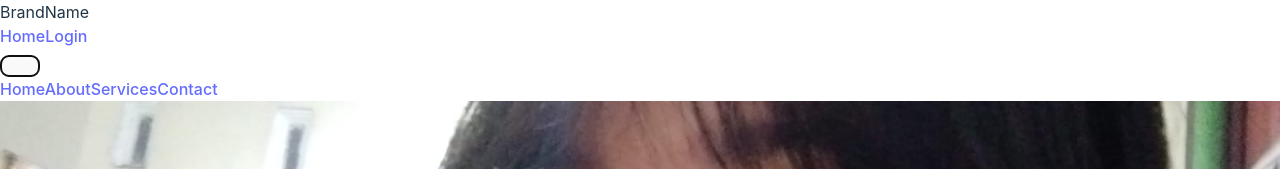
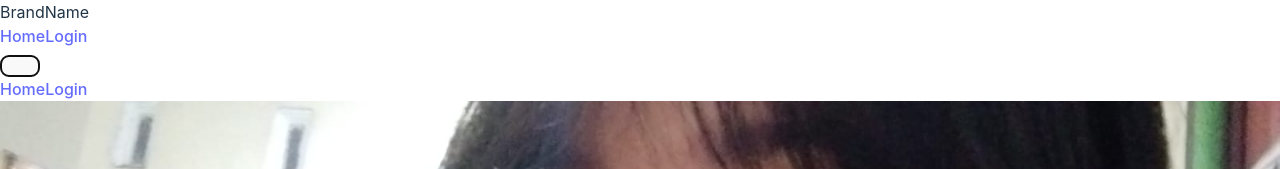
Before and after one commit to Reyhansyah11/gallery, a React (Vite) app: page / in a window 1280 px wide. Both pictures are taken after a click on the button 20 px from the left and 66 px from the top of the page. Shown: the top 169 px of the page. Built offline with nearby package versions, Linux system fonts and the light colour scheme.

Commit message:
UPDATE navbar

```diff
--- a/src/components/Navigasi.tsx
+++ b/src/components/Navigasi.tsx
@@ -27,9 +27,7 @@ const Navbar = () => {
       {isOpen && (
         <div className="md:hidden bg-slate-100 shadow-md mt-2">
           <Link to="/" className="block text-black hover:text-gray-300 px-2 py-1">Home</Link>
-          <Link to="/about" className="block text-black hover:text-gray-300 px-2 py-1">About</Link>
-          <Link to="/services" className="block text-black hover:text-gray-300 px-2 py-1">Services</Link>
-          <Link to="/contact" className="block text-black hover:text-gray-300 px-2 py-1">Contact</Link>
+          <Link to="/login" className="text-black hover:text-gray-300">Login</Link>
         </div>
       )}
     </nav>
```
